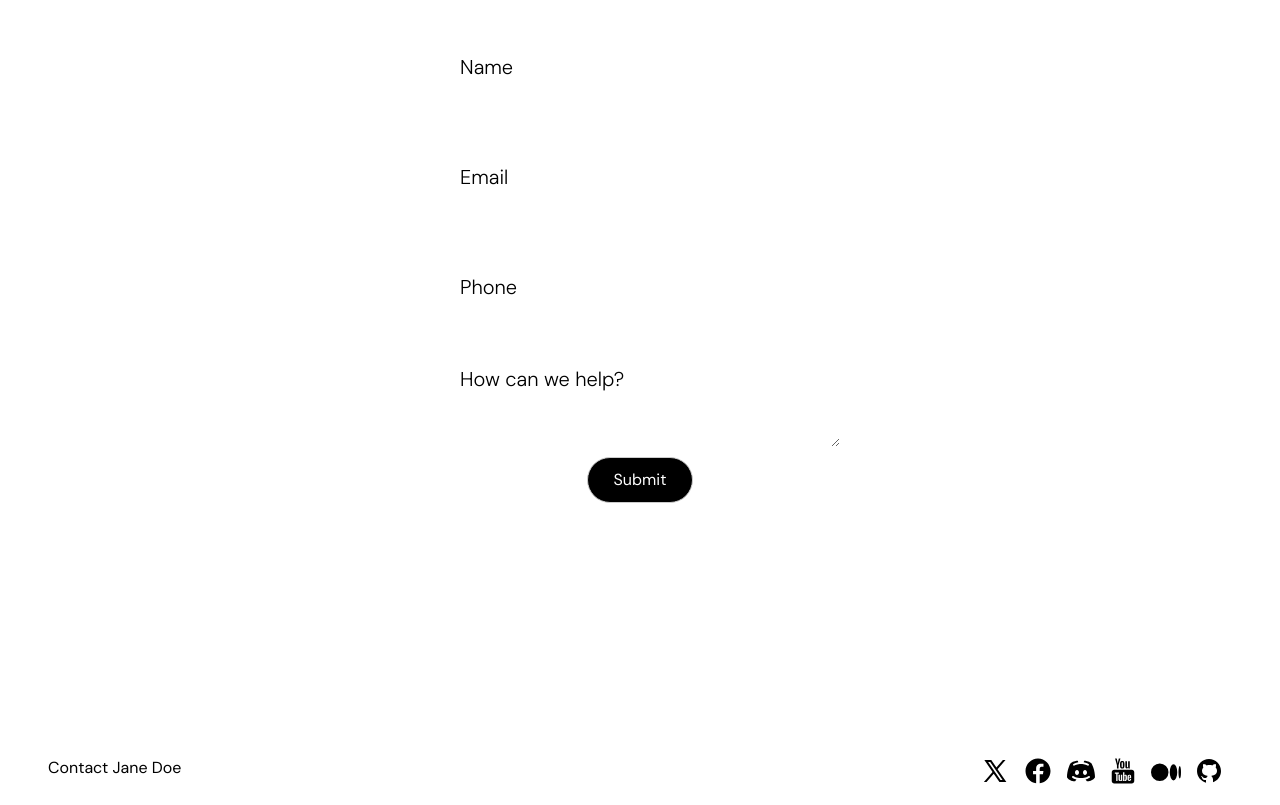
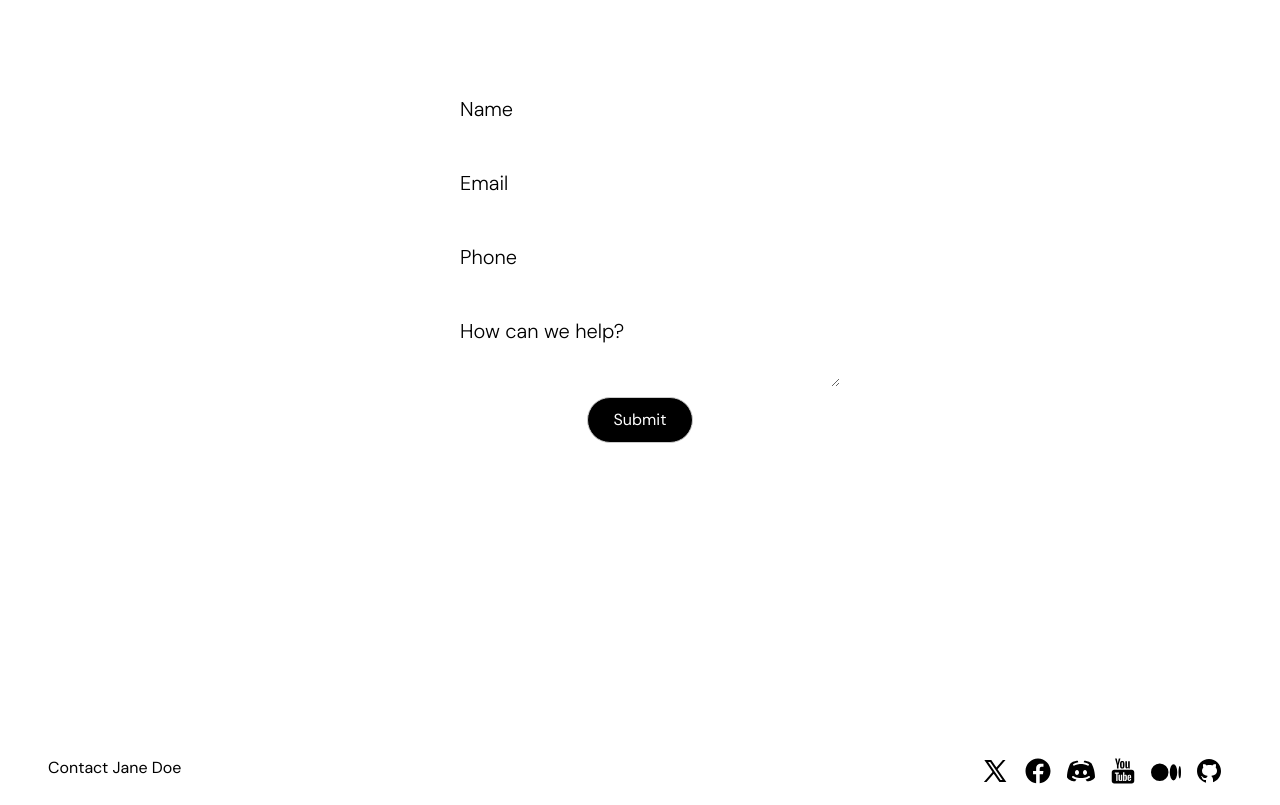
Before and after one commit to kit678/Blaide, a React (Vite) app: page / in a window 1280 px wide. Shown: the part 2152-2957 px from the top of the page. Built offline with nearby package versions, Linux system fonts and the light colour scheme.

Commit message:
Update CTA module styles and button element in CTA component.

```diff
--- a/src/components/cta/cta.module.scss
+++ b/src/components/cta/cta.module.scss
@@ -34,7 +34,7 @@
     font-size: 20px;
     border: 0px solid rgb(204, 204, 204);
     padding: 20px;
-    min-height: 100px;
+    min-height: 20px;
 }
 
 input,
@@ -51,3 +51,5 @@ button {
     flex-direction: column;
     gap: 10px;
 }
+.formmessage {
+}
```
Also changed, not shown: src/components/cta/cta.tsx (+5 -3 lines).
